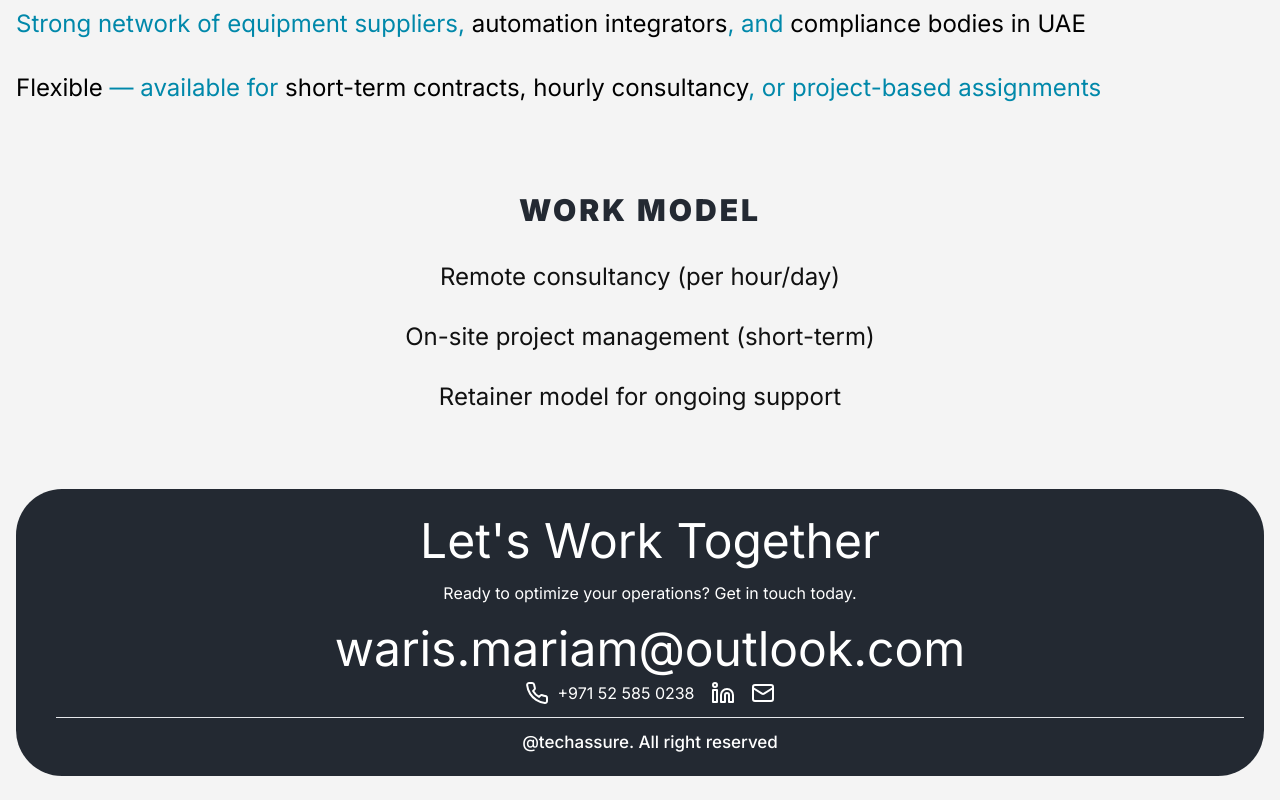
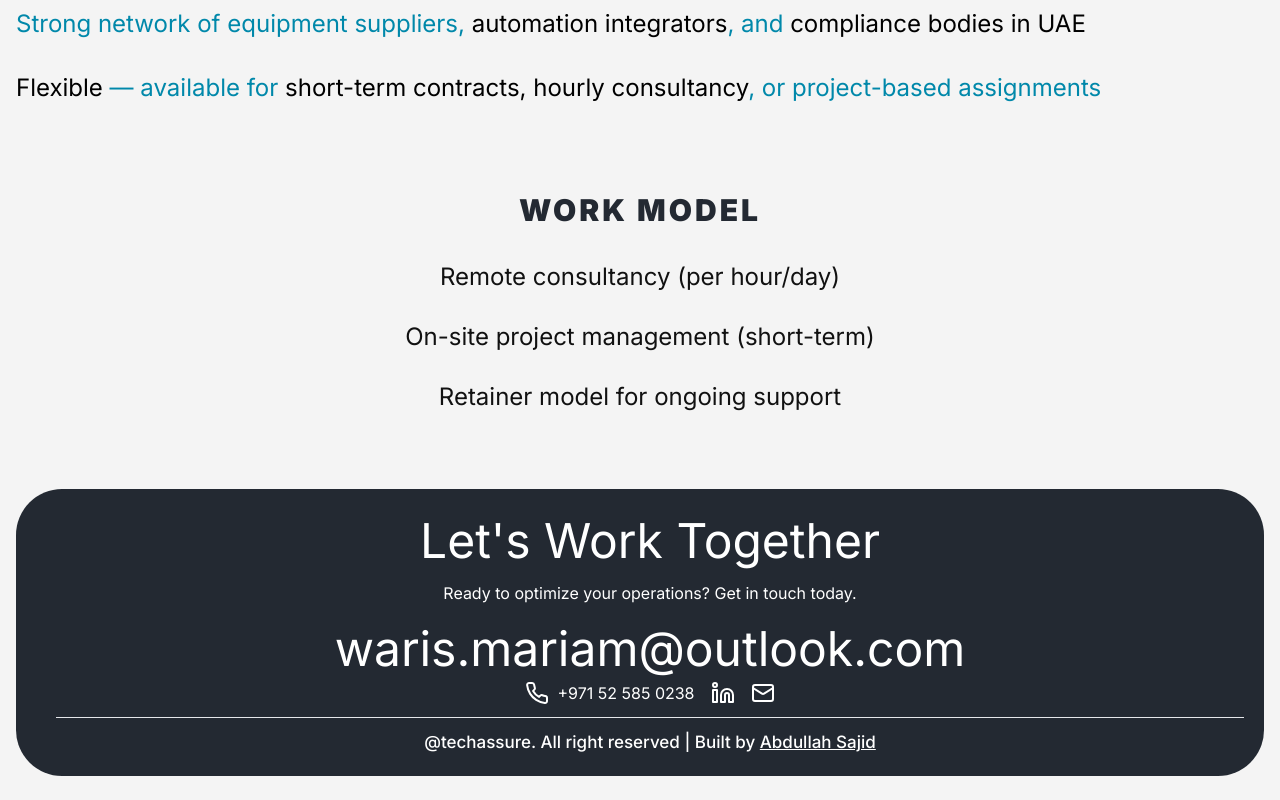
Before and after one commit to abdullahsajid/techassure, a Next.js app: page / in a window 1280 px wide. Shown: the part 3455-4255 px from the top of the page. Built offline with nearby package versions, Linux system fonts and the light colour scheme.

Commit message:
update footer

```diff
--- a/app/(home)/footer.tsx
+++ b/app/(home)/footer.tsx
@@ -35,8 +35,8 @@ const Footer = () => {
               </div>
               </div>
               <hr className="bg-white w-full" />
-            <p className="font-medium text-white text-[17px] max-[450px]:text-sm max-lg:mt-5">
-              @techassure. All right reserved
+            <p className="font-medium text-white text-[17px] max-[450px]:text-sm max-lg:mt-5 max-sm:text-center">
+              @techassure. All right reserved | Built by <a href="https://abdullahsajid.me" target="_blank" className="underline">Abdullah Sajid</a>
             </p>
           </div>
         </div>
```
